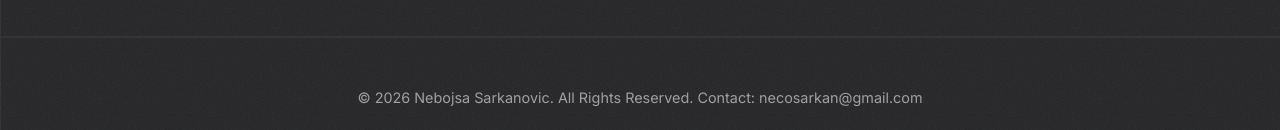
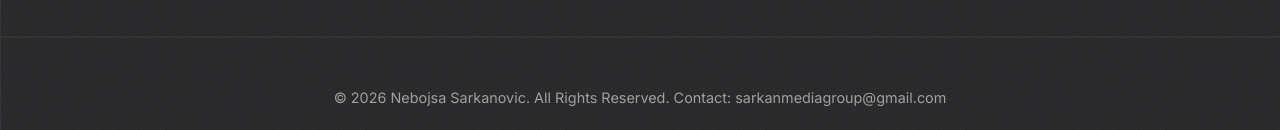
Before and after one commit to barthouse1974/soccer-undiscovered, a React (Vite) app: page / in a window 1280 px wide. Shown: the part 1949-2079 px from the top of the page. Built offline with nearby package versions, Linux system fonts and the light colour scheme.

Commit message:
Update contact email to sarkanmediagroup@gmail.com

```diff
--- a/src/App.jsx
+++ b/src/App.jsx
@@ -111,7 +111,7 @@ function App() {
             <a href="#documentary">Documentary</a>
             <a href="#articles">Articles</a>
             <a href="#about">About</a>
-            <a href="mailto:necosarkan@gmail.com">Contact</a>
+            <a href="mailto:sarkanmediagroup@gmail.com">Contact</a>
           </nav>
         </header>
 
@@ -126,7 +126,7 @@ function App() {
 
       <footer className="footer">
         <div className="container">
-          &copy; {new Date().getFullYear()} Nebojsa Sarkanovic. All Rights Reserved. Contact: necosarkan@gmail.com
+          &copy; {new Date().getFullYear()} Nebojsa Sarkanovic. All Rights Reserved. Contact: sarkanmediagroup@gmail.com
         </div>
       </footer>
 
```
